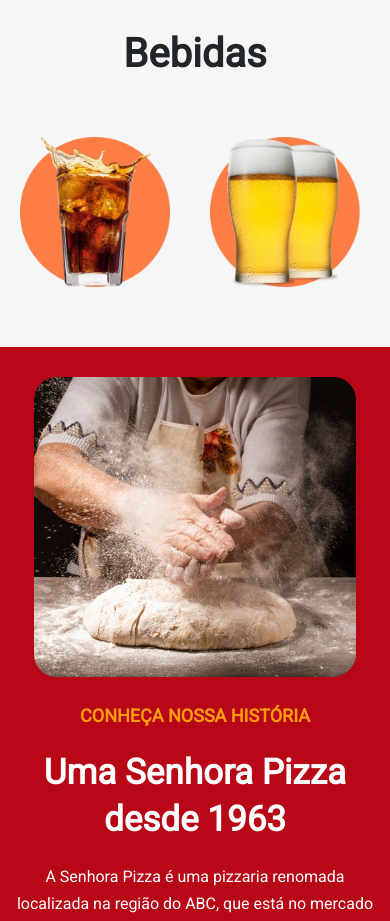
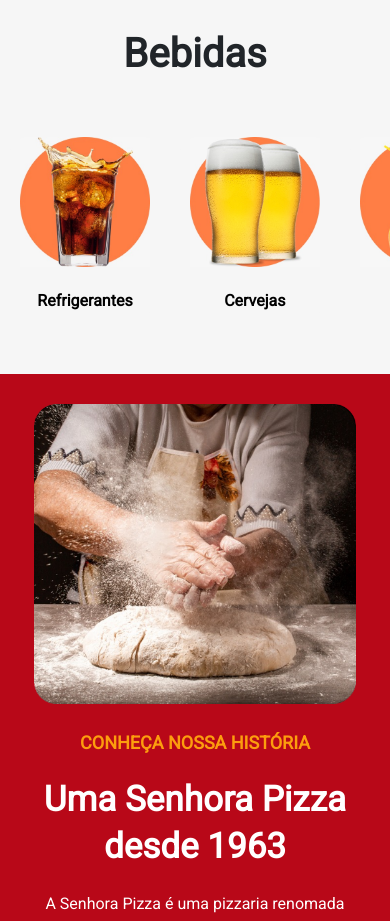
Before and after one commit to EduardoFersilva/pizzaria_, a Vue app: page /#/ in a window 390 px wide. Shown: the part 2280-3201 px from the top of the page. Built offline with nearby package versions, Linux system fonts and the light colour scheme.

Commit message:
Melhora a responsividade do slider de bebidas

```diff
--- a/src/components/ProductCardCircle/ProductCardCircle.scss
+++ b/src/components/ProductCardCircle/ProductCardCircle.scss
@@ -6,5 +6,14 @@
     padding: 0 10px;
 }
 img{
-    height: 150px;
+    height: 130px;
 }
+h1{
+    font-family: Roboto;
+    font-size: 16px;
+    font-weight: 700;
+    line-height: 27px;
+    letter-spacing: 0em;
+    text-align: center;
+    margin-top: 20px;
+}
--- a/src/components/ProductCardCircle/ProductCardCircle.vue
+++ b/src/components/ProductCardCircle/ProductCardCircle.vue
@@ -17,11 +17,11 @@ defineProps({
 </script>
 
 <template>
-  <div class="cont">
-    <img :href=actionUrl :src="imageUrl" :alt="title">
-    <h1>{{ title }}</h1>
-  </div>
-</template>
+    <a :href="actionUrl" class="cont">
+      <img :src="imageUrl" :alt="title">
+      <h1>{{ title }}</h1>
+    </a>
+  </template>
 
 <script>
 export default {
--- a/src/components/SliderCircle/SliderCircle.scss
+++ b/src/components/SliderCircle/SliderCircle.scss
@@ -16,10 +16,13 @@ main{
     justify-content: center;
 }
 .card{
-    background: $color-secondary;
+    background: $color-background;
     border: none;
     box-shadow: none;
     border-radius: 18px;
+    display: flex;
+    justify-content: center;
+    align-items: center;
 }
 main h2{
     font-family: Roboto;
@@ -37,16 +40,16 @@ main h2{
 }
 @media (max-width:1000px) {
     .container{
-        max-width: 710px !important;
+        max-width: 800px !important;
     }
 }
-@media (max-width:720px) {
+@media (max-width:800px) {
     .container{
-        max-width: 480px !important;
+        max-width: 610px !important;
         padding: 0;
     }
 }
-@media (max-width:490px) {
+@media (max-width:610px) {
     .container{
         width: 100% !important;
         padding: 0;
--- a/src/components/SliderCircle/SliderCircle.vue
+++ b/src/components/SliderCircle/SliderCircle.vue
@@ -41,7 +41,7 @@ export default {
   }),
   methods: {
     checkIsMobile() {
-      this.isMobile = window.innerWidth <= 490
+      this.isMobile = window.innerWidth <= 610
     }
   },
   mounted() {
--- a/src/pages/Home/Home.vue
+++ b/src/pages/Home/Home.vue
@@ -140,27 +140,27 @@ export default {
       ],
       productItemsCircle: [
         {
-          productName: 'Refrigerantes',
+          title: 'Refrigerantes',
           image: './imgs/Img-Refrigerantes-Slider.jpeg',
           actionUrl: '/#/refrigerantes'
         },
         {
-          productName: 'Cervejas',
+          title: 'Cervejas',
           image: './imgs/Img-Cervejas-Slider.jpeg',
           actionUrl: '/#/cervejas'
         },
         {
-          productName: 'Sucos',
+          title: 'Sucos',
           image: './imgs/Img-Sucos-Slider.jpeg',
           actionUrl: '/#/sucos'
         },
         {
-          productName: 'Vinhos',
+          title: 'Vinhos',
           image: './imgs/Img-Vinhos-Slider.jpeg',
           actionUrl: '/#/vinhos'
         },
         {
-          productName: 'Drinks',
+          title: 'Drinks',
           image: './imgs/Img-Drinks-Slider.jpeg',
           actionUrl: '/#/drinks'
         }
```
